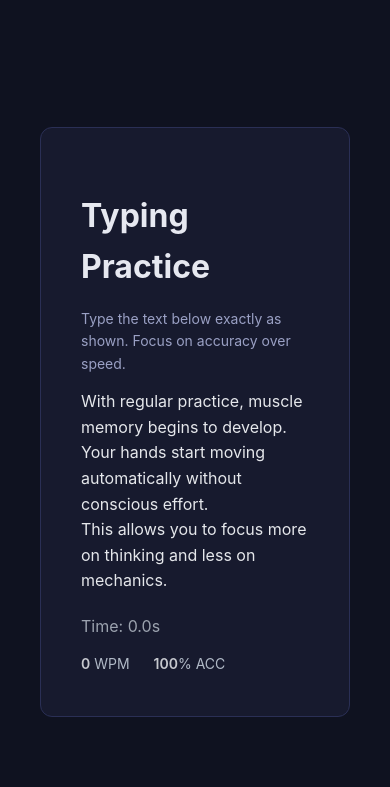
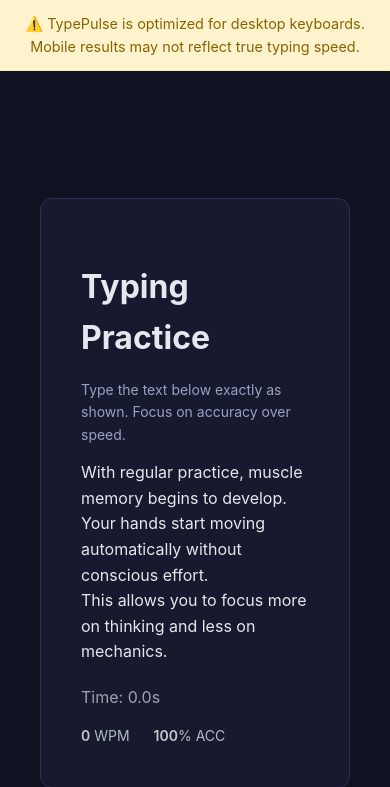
Before and after one commit to aswinthapa-py/typing-performance-service, a Flask app: page / in a window 390 px wide. Shown: the top 787 px of the page. Run offline with Flask 3, Linux system fonts and the light colour scheme.

Commit message:
Add mobile warning banner for desktop-optimized UX

```diff
--- a/web/static/style.css
+++ b/web/static/style.css
@@ -149,3 +149,19 @@ textarea:focus {
     border: 1px solid #4de0c4;
     margin-left: 10px;
 }
+
+.mobile-warning {
+  display: none;
+  background: #fff3cd;
+  color: #856404;
+  padding: 0.75rem 1rem;
+  font-size: 0.9rem;
+  border-bottom: 1px solid #ffeeba;
+  text-align: center;
+}
+/* Show only on small screens */
+@media (max-width: 768px) {
+  .mobile-warning {
+    display: block;
+  }
+}
--- a/web/templates/index.html
+++ b/web/templates/index.html
@@ -1,7 +1,7 @@
 <!DOCTYPE html>
 <html lang="en">
 <head>
-    <meta charset="UTF-8">
+    <meta name="viewport" content="width=device-width, initial-scale=1.0">
     <title>Typing Practice</title>
     <link rel="stylesheet" href="{{ url_for('static', filename='style.css') }}">
 
@@ -87,6 +87,10 @@
 </head>
 
 <body>
+<div class="mobile-warning">
+    ⚠️ TypePulse is optimized for desktop keyboards.
+    Mobile results may not reflect true typing speed.
+</div>
 <div class="page">
     <div class="card">
 
```
